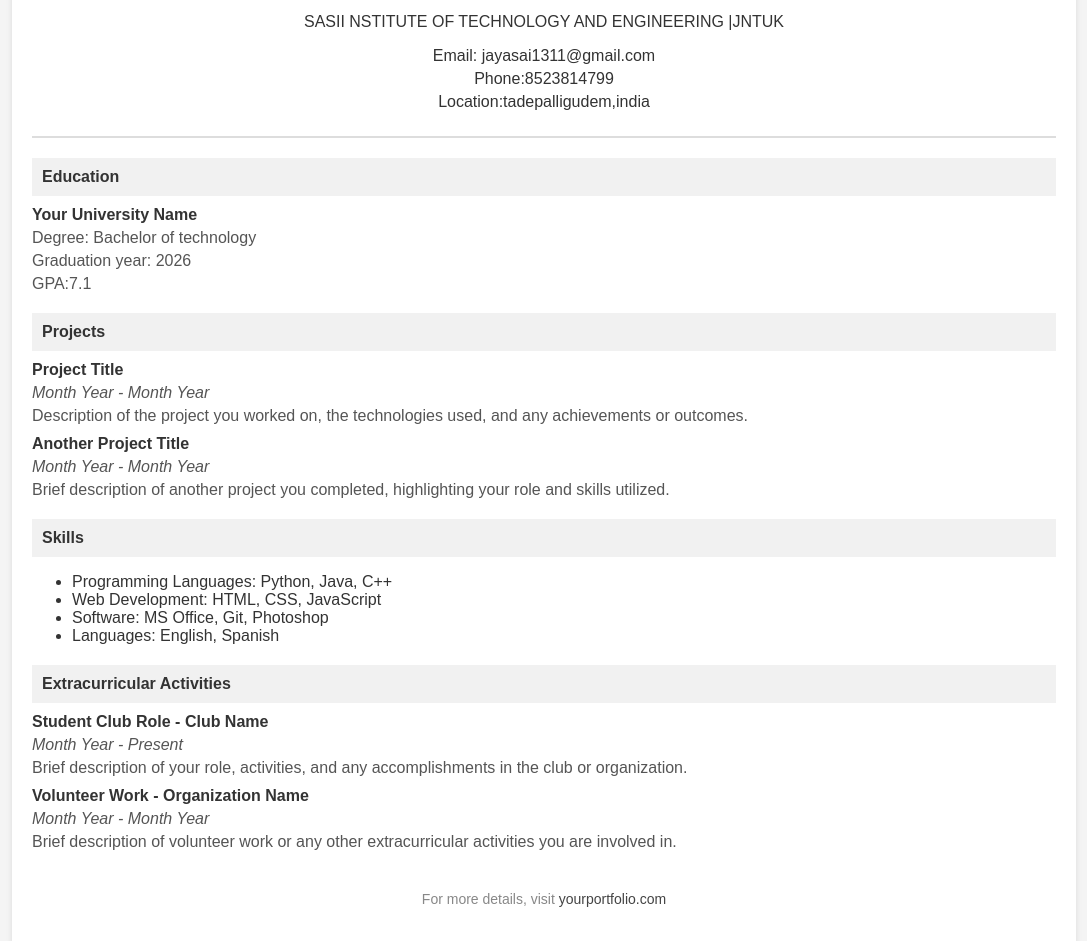
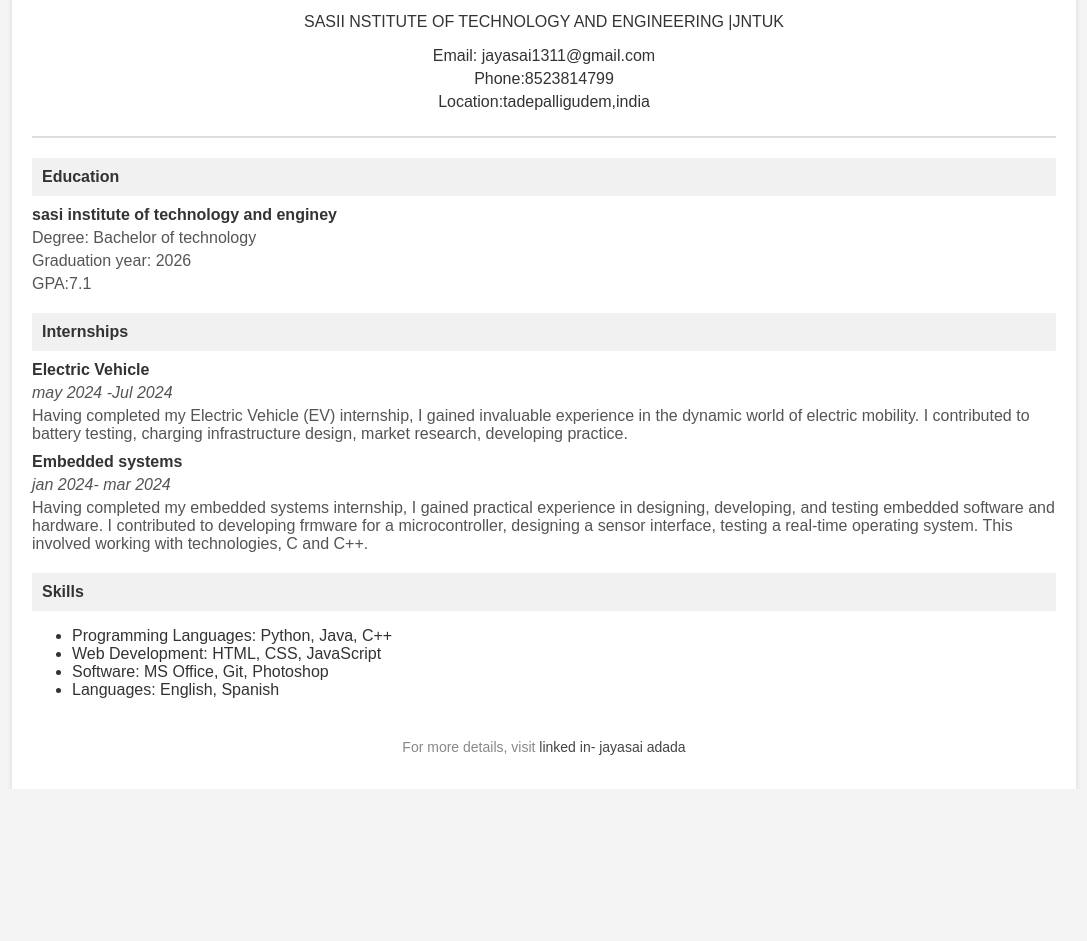
Before and after one commit to 22K61A0202/22K61A0202.github.io, a plain HTML site: page index.html in a window 1280 px wide. Shown: the part 80-1021 px from the top of the page, without its empty margins (96-1183 px from the left). After the commit the page ends 869 px from the top, so only its background shows below. Drawn offline with Linux system fonts and the light colour scheme.

Commit message:
Update index.html

```diff
--- a/index.html
+++ b/index.html
@@ -98,24 +98,40 @@
         <div class="section-title">Education</div>
         <div class="education">
             <div class="education-item">
-                <h4>Your University Name</h4>
+                <h4>sasi institute of technology and enginey</h4>
                 <p>Degree: Bachelor of technology</p>
                 <p>Graduation year: 2026</p>
                 <p>GPA:7.1</p>
             </div>
         </div>
 
-        <div class="section-title">Projects</div>
+        <div class="section-title"> Internships</div>
         <div class="projects">
             <div class="project-item">
-                <h4>Project Title</h4>
-                <p><i>Month Year - Month Year</i></p>
-                <p>Description of the project you worked on, the technologies used, and any achievements or outcomes.</p>
+                <h4>Electric Vehicle</h4>
+                <p><i>may 2024 -Jul 2024</i></p>
+                <p>Having completed my Electric Vehicle (EV) internship, I gained
+
+invaluable experience in the dynamic world of electric mobility. I
+
+contributed to battery testing, charging infrastructure design, market
+
+research, developing practice.</p>
             </div>
             <div class="project-item">
-                <h4>Another Project Title</h4>
-                <p><i>Month Year - Month Year</i></p>
-                <p>Brief description of another project you completed, highlighting your role and skills utilized.</p>
+                <h4>Embedded systems</h4></h4>
+                <p><i>jan 2024- mar 2024</i></p>
+                <p>Having completed my embedded systems internship, I gained
+
+practical experience in designing, developing, and testing embedded
+
+software and hardware. I contributed to developing frmware for a
+
+microcontroller, designing a sensor interface, testing a real-time
+
+operating system. This involved working with technologies, C and
+
+C++.</p>
             </div>
         </div>
 
@@ -129,22 +145,10 @@
             </ul>
         </div>
 
-        <div class="section-title">Extracurricular Activities</div>
-        <div class="activities">
-            <div class="activity-item">
-                <h4>Student Club Role - Club Name</h4>
-                <p><i>Month Year - Present</i></p>
-                <p>Brief description of your role, activities, and any accomplishments in the club or organization.</p>
-            </div>
-            <div class="activity-item">
-                <h4>Volunteer Work - Organization Name</h4>
-                <p><i>Month Year - Month Year</i></p>
-                <p>Brief description of volunteer work or any other extracurricular activities you are involved in.</p>
-            </div>
-        </div>
+
 
         <div class="footer">
-            <p>For more details, visit <a href="https://yourportfolio.com">yourportfolio.com</a></p>
+            <p>For more details, visit <a href="https://yourportfolio.com">linked in- jayasai adada</a></p>
         </div>
     </div>
 </body>
```
